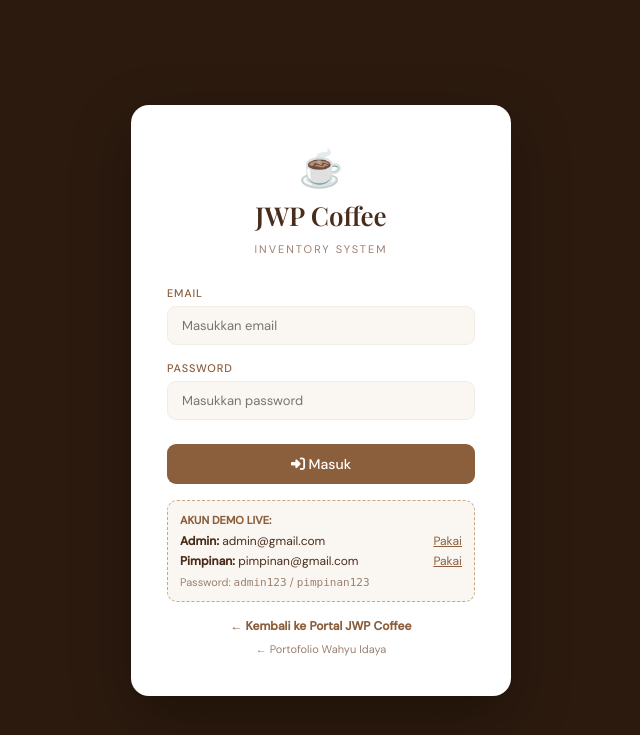
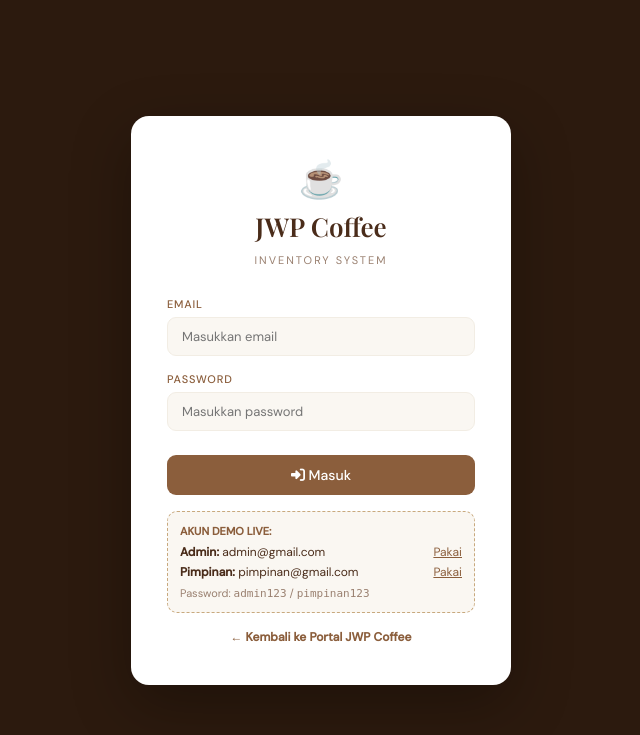
Before and after one commit to wahyuidaya/inventory_jwpcoffee, a Laravel app: page /login in a window 1280 px wide. Shown: the top 735 px of the page, without its empty margins (319-959 px from the left). Run offline with Laravel 12, Linux system fonts and the light colour scheme; parts of the project's set-up code (start-up, migrations or seed data) failed here and were passed over.

Commit message:
feat: portal flow before login, auto-fill demo login, remove portfolio links outside portal

```diff
--- a/resources/views/auth/login.blade.php
+++ b/resources/views/auth/login.blade.php
@@ -95,7 +95,6 @@ body{font-family:'DM Sans',sans-serif;background:#2C1A0E;display:flex;align-item
 
   <div style="text-align:center;margin-top:16px;display:flex;flex-direction:column;gap:8px;">
     <a href="{{ route('portal') }}" style="font-size:12px;font-weight:600;color:#8B5E3C;text-decoration:none;">&larr; Kembali ke Portal JWP Coffee</a>
-    <a href="https://wahyuidaya.github.io" style="font-size:11px;color:#9A8070;text-decoration:none;">&larr; Portofolio Wahyu Idaya</a>
   </div>
 </div>
 <script>
```
Also changed, not shown: resources/views/portal.blade.php (line endings or trailing spaces).
